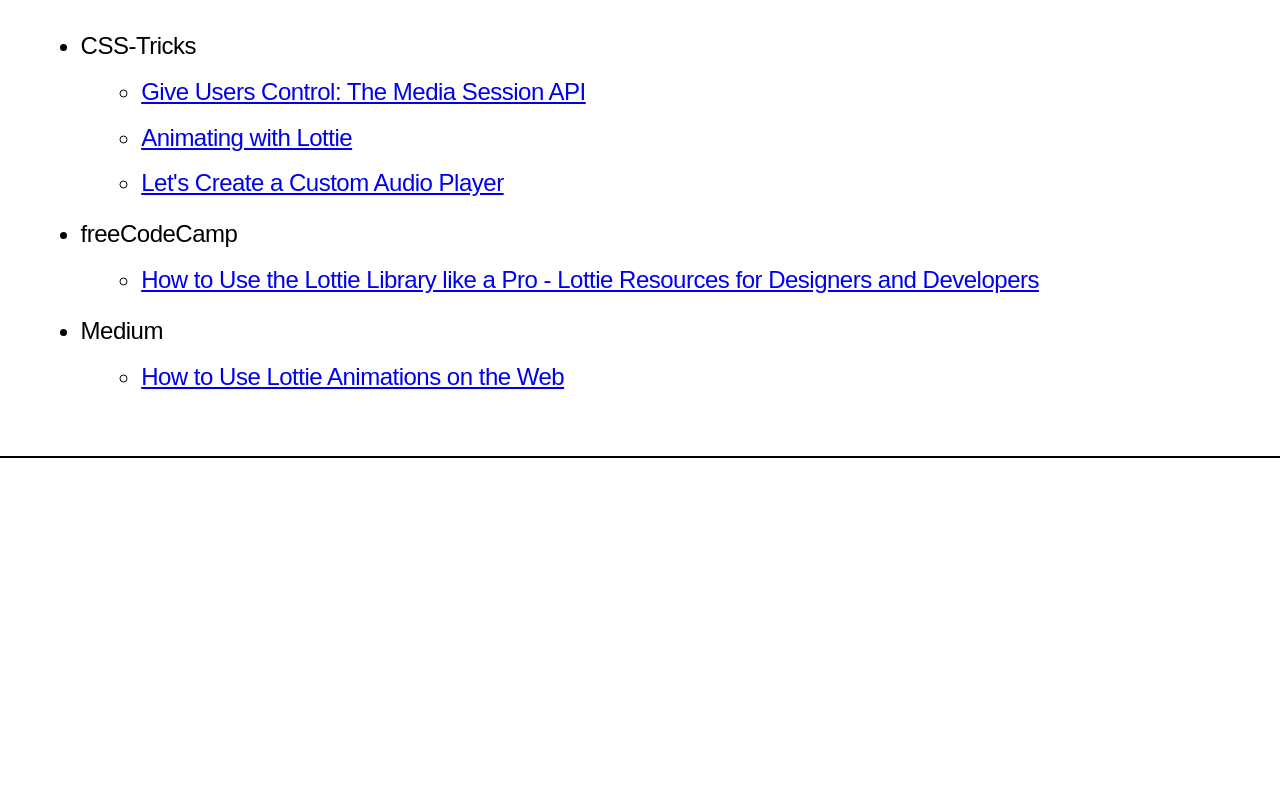
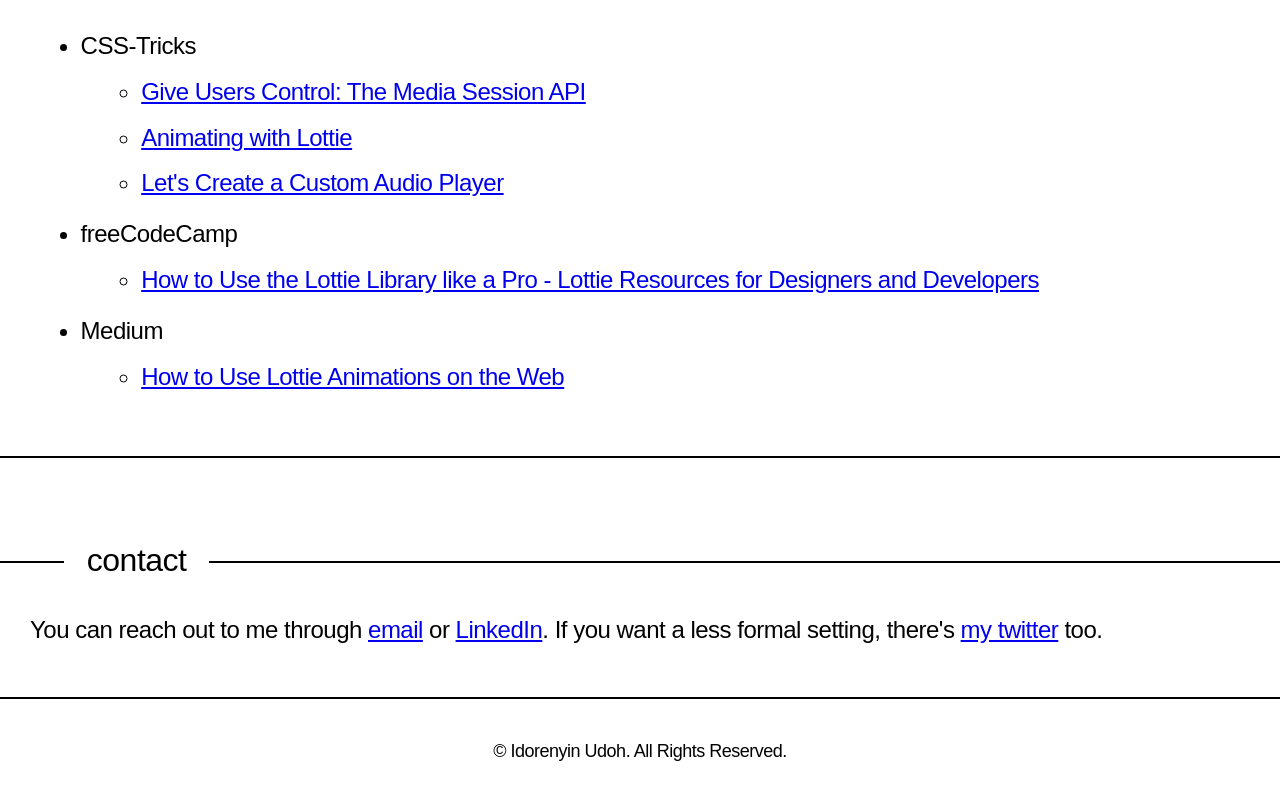
Before and after one commit to idorenyinudoh/iudoh.me, a Vue app: page / in a window 1280 px wide. Shown: the part 2293-3092 px from the top of the page. Before the commit the page ends 2751 px from the top, so only its background shows below. Built offline with nearby package versions, Linux system fonts and the light colour scheme.

Commit message:
add contact and footer sections

```diff
--- a/src/components/Home.vue
+++ b/src/components/Home.vue
@@ -40,6 +40,17 @@ section#works
         li Medium
             ul
                 li: a(href="https://bootcamp.uxdesign.cc/how-to-use-lottie-animations-on-the-web-cb222793d339") How to Use Lottie Animations on the Web
+section#contact
+    h2 contact
+    p You can reach out to me through
+        a(href="mailto:idorenyinudoh10@outlook.com", target="_blank") email
+        |  or
+        a(href="https://linkedin.com/in/idorenyinudoh", target="_blank") LinkedIn
+        | . If you want a less formal setting, there's
+        a(href="https://twitter.com/broods_", target="_blank") my twitter
+        |  too.
+footer
+    p &copy; Idorenyin Udoh. All Rights Reserved.
 </template>
 
 <script>
@@ -99,7 +110,7 @@ h1 {
 #lil-intro p {
     margin: calc(10px + 1vw);
 }
-#works {
+section {
     position: relative;
     border-top: 2px solid;
     border-bottom: 2px solid;
@@ -146,7 +157,7 @@ h3 {
     font-weight: 500;
 }
 #texts p, #texts a {
-    font-size: 16px;
+    font-size: 18px;
 }
 ul {
     margin: calc(20px + 1vw) calc(10px + 1vw);
@@ -162,4 +173,18 @@ ul ul {
 ul ul li {
     margin: calc(5px + 1vw);
 }
+#contact {
+    margin-bottom: 0;
+}
+#contact h2 {
+    left: 5vw;
+    right: auto;
+}
+footer {
+    margin: calc(30px + 1vw);
+    text-align: center;
+}
+footer p {
+    font-size: 18px;
+}
 </style>
```
